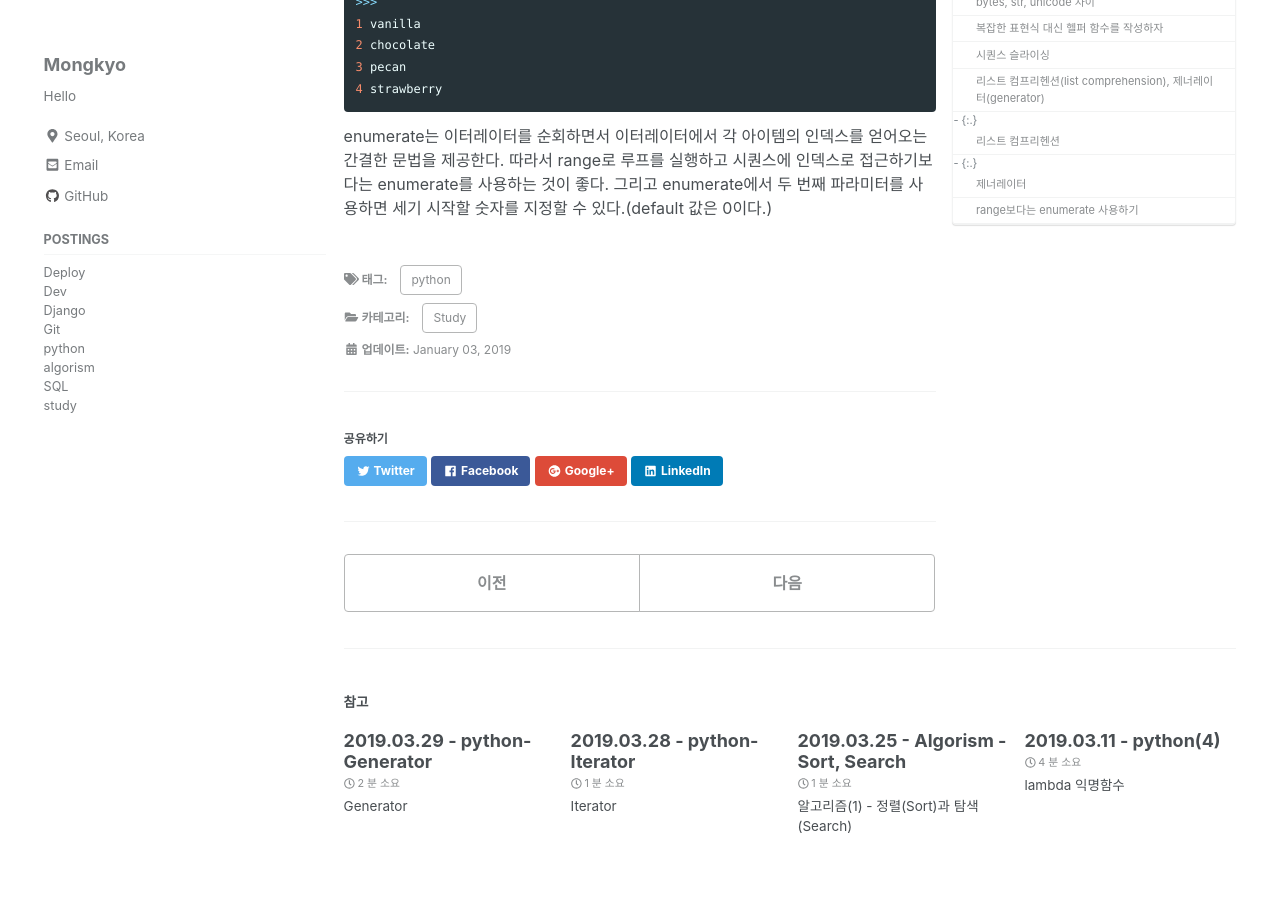
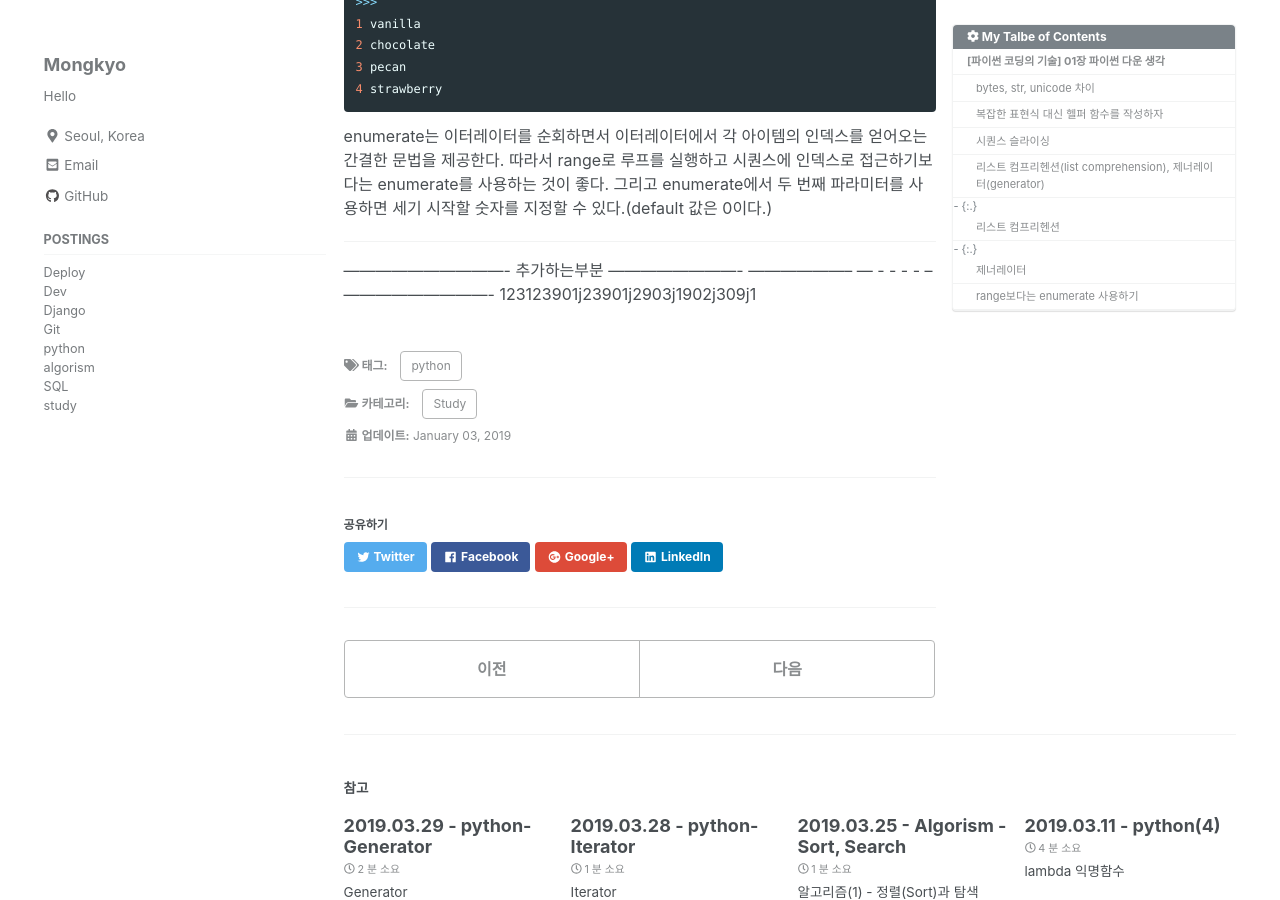
Before and after one commit to mongkyo/mongkyo.github.io, a Jekyll site: the page built from _posts/study/2019-01-03-[파이썬코딩의기술] 01장 파이썬 다운 생각.md, in a window 1280 px wide and 900 px high, scrolled down 3252 px. Built offline with Jekyll 4.4.1, drawn with Linux system fonts in a browser that asks for light colours; nearby versions of some CDN libraries.

```diff
--- a/_posts/study/2019-01-03-[파이썬코딩의기술] 01장 파이썬 다운 생각.md
+++ b/_posts/study/2019-01-03-[파이썬코딩의기술] 01장 파이썬 다운 생각.md
@@ -139,3 +139,12 @@ for i, flaovr in enumerate(flavor_list):
 
 
 enumerate는 이터레이터를 순회하면서 이터레이터에서 각 아이템의 인덱스를 얻어오는 간결한 문법을 제공한다. 따라서 range로 루프를 실행하고 시퀀스에 인덱스로 접근하기보다는 enumerate를 사용하는 것이 좋다. 그리고 enumerate에서 두 번째 파라미터를 사용하면 세기 시작할 숫자를 지정할 수 있다.(default 값은 0이다.)
+
+
+-----------------------------------------------------------
+
+
+
+------------------------------- 추가하는부분 -------------------------
+-------------------- ---  - - - - -- ----------------------------
+123123901j23901j2903j1902j309j1
```
Also changed, not shown: _posts/deploy/2018-11-05-Deploy-3.md (+1 -1 lines).
